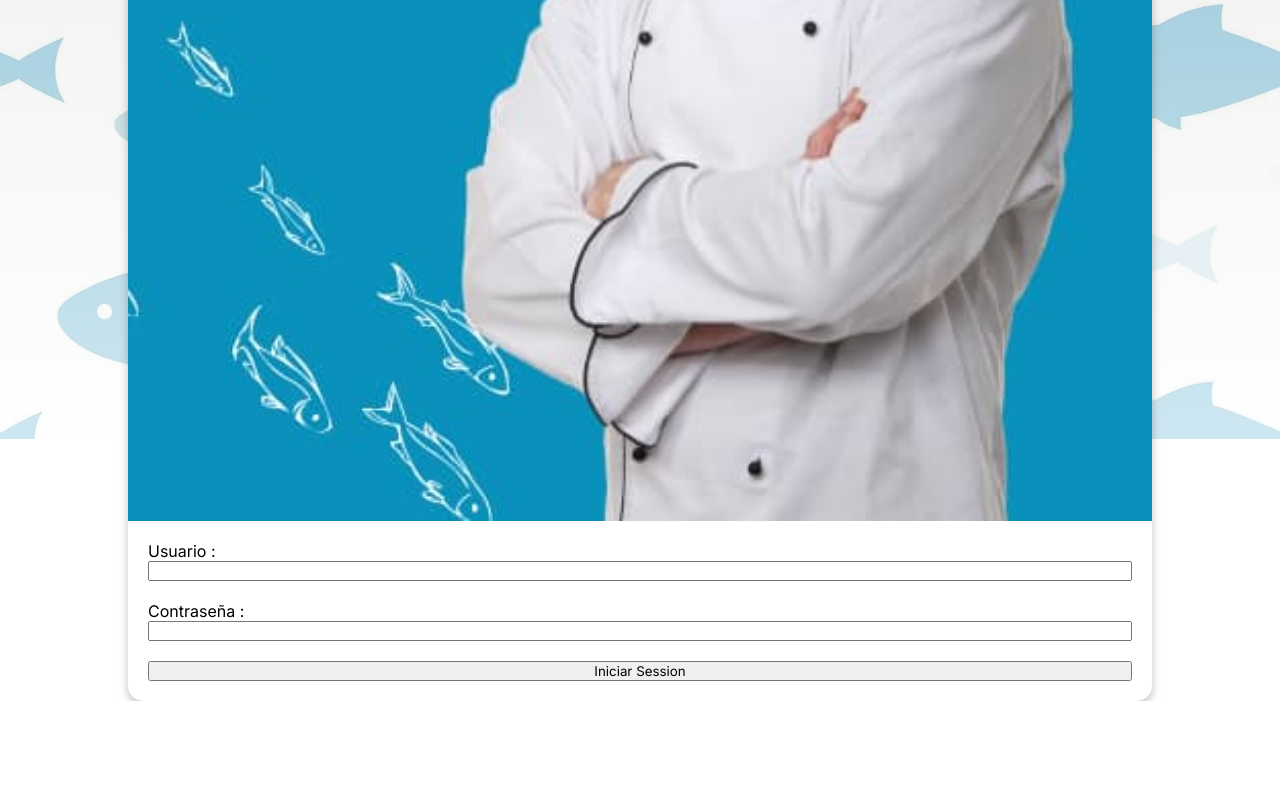
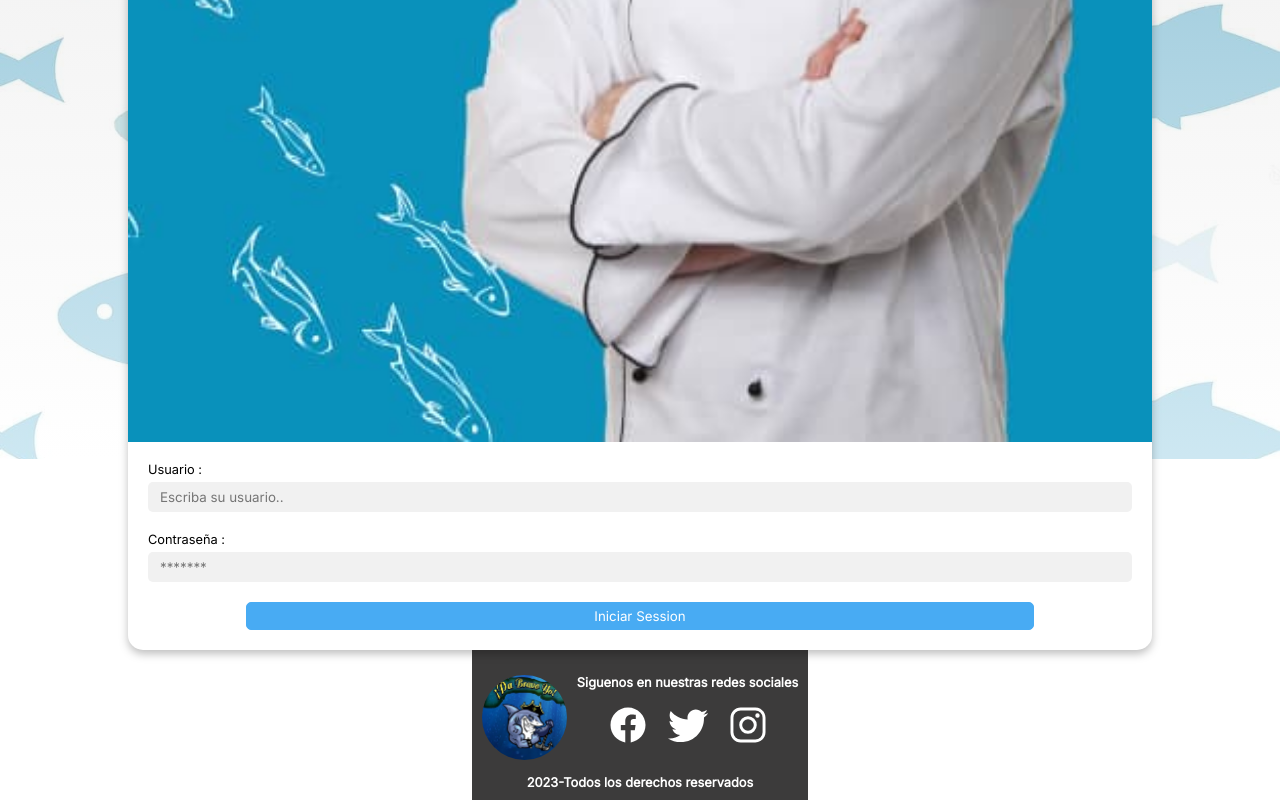
Before and after one commit to JosueSifuentesA/PaBravoYoJS, a React (Vite) app: page /iniciarSesion in a window 1280 px wide. Shown: the part 331-1131 px from the top of the page. Before the commit the page ends 1032 px from the top, so only its background shows below. Built offline with nearby package versions, Linux system fonts and the light colour scheme.

Commit message:
Add controlled form

```diff
--- a/src/LoginPage.jsx
+++ b/src/LoginPage.jsx
@@ -1,8 +1,16 @@
 import iconLogo2PaBravo from './assets/logo2.png'
-import { BrowserRouter, Route, Link, Routes } from 'react-router-dom'
+import { Route, Link, Routes } from 'react-router-dom'
 import imgIniciarSesion from './assets/iniciarSesion.jpg'
+import { Footer } from './Footer'
 import './login.css'
+import { useState } from 'react'
 const LoginPage = () => {
+  const [user, setUser] = useState('')
+  const [password, setPassword] = useState('')
+  const handleClick = (e) => {
+    e.preventDefault()
+  }
+
   return (
     <>
 
@@ -19,16 +27,19 @@ const LoginPage = () => {
           <form className='container_form'>
             <div className='form_userInput'>
               <label>Usuario : </label>
-              <input />
+              <input onChange={(e) => { setUser(e.target.value) }} value={user} placeholder='Escriba su usuario..' />
             </div>
 
             <div className='form_passwordInput'>
               <label>Contraseña : </label>
-              <input />
+              <input type='password' onChange={(e) => { setPassword(e.target.value) }} value={password} placeholder='*******' />
             </div>
-            <button className='form_button'>Iniciar Session</button>
+            <button onClick={handleClick} className='form_button'>Iniciar Session</button>
           </form>
         </div>
+
+        <Footer />
+
       </main>
 
     </>
--- a/src/login.css
+++ b/src/login.css
@@ -1,6 +1,15 @@
+@import url('https://fonts.googleapis.com/css2?family=Inter&display=swap');
+
+
 *{
     margin: 0px;
     padding: 0px;
+    font-family: 'Inter', sans-serif;
+}
+
+#root{
+    width: 100vw;
+    height: 100vh;
 }
 
 .mainLogin{
@@ -15,6 +24,7 @@
     background: linear-gradient(0deg, rgba(255, 255, 255, 0.59), rgba(189, 189, 189, 0.25)),url(assets/fondito.jpg);
     background-size: cover;
     background-repeat: no-repeat;
+    min-height: 700px;
 }
 
 .mainLogin_container{
@@ -40,9 +50,53 @@
     gap: 20px;
     padding: 20px;
     box-sizing: border-box;
+    align-items: center;
 }
 
 .container_form div{
     display: flex;
     flex-flow: column;
+    gap: 5px;
+    width: 100%;
 }
+
+.form_button{
+    width: 80%;
+    background-color: #48ABF3;
+    border: 1px solid #48ABF3;
+    padding: 5px 0px;
+    border-radius: 5px;
+    color: white;
+}
+
+.form_button:hover{
+    cursor: pointer;
+}
+
+.container_form div input{
+    padding: 5px 10px;
+    border-radius: 5px;
+    border: 2px solid transparent;
+    background-color: rgb(241, 241, 241);
+}
+
+.container_form input:focus{
+    border: 2px solid #48ABF3;
+}
+
+.container_form input:hover{
+    border: 2px solid #48acf35b;
+}
+
+.container_form input:focus-visible{
+    outline: none;
+    border: 2px solid #48ABF3;
+}
+
+.container_form input:hover{
+    cursor: pointer;
+}
+
+.container_form label{
+    font-size: 0.8em;
+}
```
